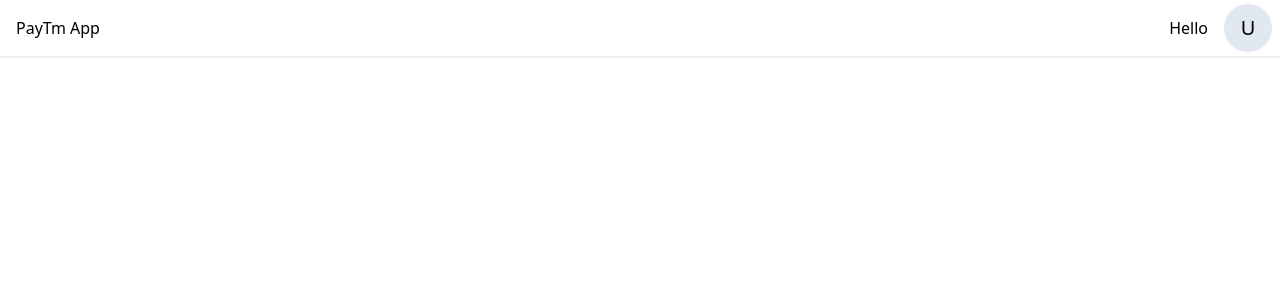
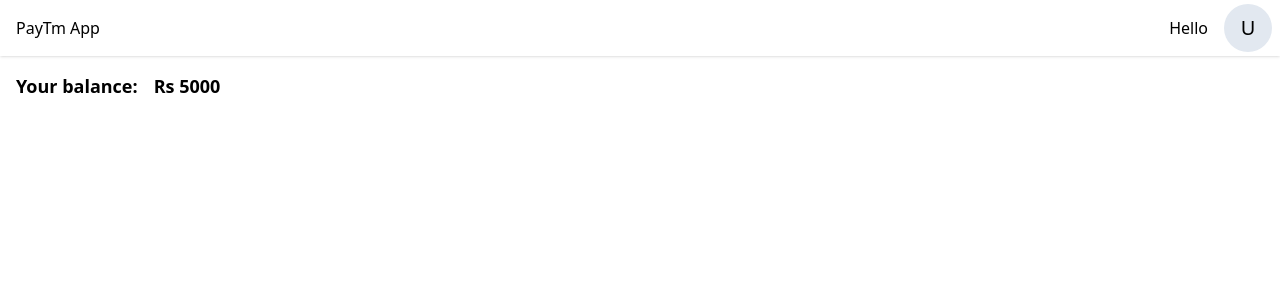
Before and after one commit to kamal-sethi/Paytm-Project, a React (Vite) app in the folder frontend/: page /dashboard in a window 1280 px wide. Shown: the top 300 px of the page. Built offline with nearby package versions, Linux system fonts and the light colour scheme.

Commit message:
created a balance component

```diff
--- /dev/null
+++ b/frontend/src/components/Balance.jsx
@@ -0,0 +1,12 @@
+import React from "react";
+
+const Balance = ({ label }) => {
+  return (
+    <div className="flex m-4">
+      <div className="font-bold text-lg ">Your balance:</div>
+      <div className="font-semibold ml-4 text-lg">Rs {label}</div>
+    </div>
+  );
+};
+
+export default Balance;
--- /dev/null
+++ b/frontend/src/components/Users.jsx
@@ -0,0 +1,9 @@
+import React from 'react'
+
+const Users = () => {
+  return (
+    <div>Users</div>
+  )
+}
+
+export default Users
--- a/frontend/src/pages/Dashboard.jsx
+++ b/frontend/src/pages/Dashboard.jsx
@@ -1,10 +1,12 @@
 import React from "react";
 import AddBar from "../components/AddBar";
+import Balance from "../components/Balance";
 
 const Dashboard = () => {
   return (
     <>
       <AddBar />
+      <Balance label={'5000'}/>
     </>
   );
 };
```
